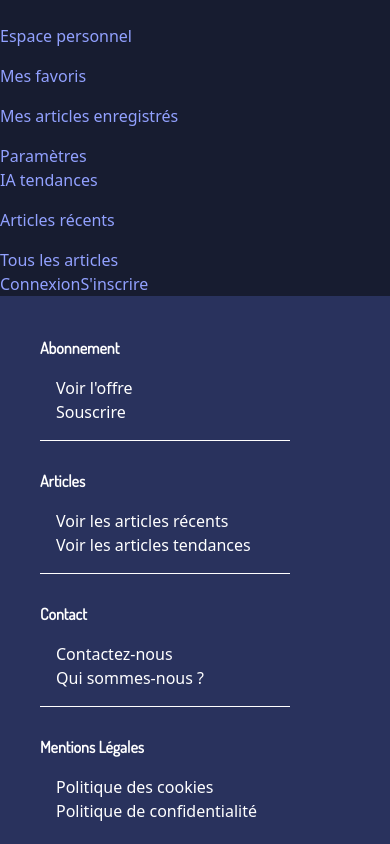
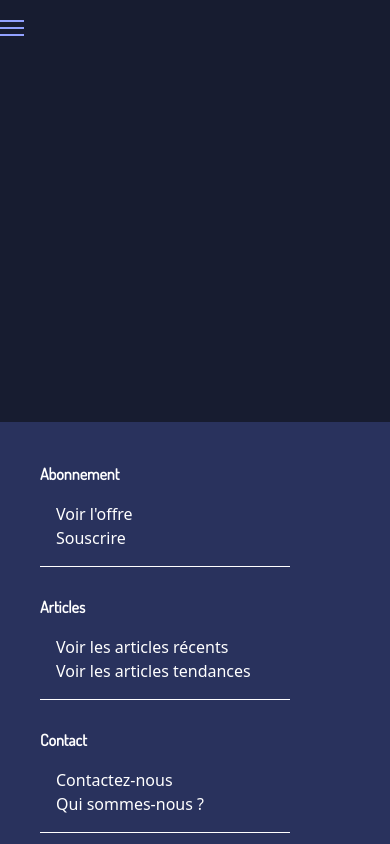
Before and after one commit to marionmura/ProjetS2_marion_yann_aline, a Vue app: page / in a window 390 px wide. Shown: the top 844 px of the page. Built offline with nearby package versions, Linux system fonts and the light colour scheme.

Commit message:
menu + boutons connexion en place

```diff
--- a/src/components/HeaderPage.vue
+++ b/src/components/HeaderPage.vue
@@ -5,30 +5,34 @@ const menuIsOpen = ref(false)
 </script>
 
 <template >
-    <header class=" bg-noirbackground text-violet">
+    <header class="pt-5 bg-noirbackground text-violet">
         <a href="/">
         </a>
-        <button class=""
+        <button class=" h-4 w-6 flex flex-col justify-between lg:hidden"
         @pointerdown="menuIsOpen = !menuIsOpen" >
-            <span class="block h-[2px] w-full bg-white transition duration-300" :class="{'translate-y-[10px] rotate-45':menuIsOpen}"></span>
-            <span class="block h-[2px] w-full bg-white transition duration-300" :class="{'translate-y-[0px] -rotate-45':menuIsOpen}"></span>
+            <span class="block h-[2px] w-full bg-violet transition duration-300" :class="{'translate-y-[8px] translate-x-[2px] rotate-45':menuIsOpen}"></span>
+            <span class="block h-[2px] w-full bg-violet transition duration-300" :class="{'translate-y-[0px] -rotate-45':menuIsOpen}"></span>
+            <span class="block h-[2px] w-full bg-violet transition duration-300" :class="{'translate-y-[-7px] -rotate-45':menuIsOpen}"></span>
         </button>
-        <nav class=""  :class="{'!visible !opacity-100':menuIsOpen}">
-            <ul class="flex flex-col gap-4 ">
+        <nav class="invisible opacity-0  lg:invisible"  :class="{'!visible !opacity-100':menuIsOpen}">
+            <ul class="mt-5 space-x-10 flex flex-col gap-4 ">
                 <li><a class="active" >Espace personnel</a></li>
                 <li><a class="" href="">Mes favoris</a></li>
                 <li><a class="" href="">Mes articles enregistrés</a></li>
                 <li><a class="" href="">Paramètres</a></li>
             </ul>
-            <ul class="flex flex-col gap-4 lg:flex-row">
-                <li><a class="active" >IA tendances</a></li>
+
+            <span class="mt-5 mb-2 block h-[2px] w-[300px] bg-violet"></span>
+            <ul class=" mt-5 mb-5 space-x-10 flex flex-col gap-4 lg:flex-row">
+                <li><a class="" >IA tendances</a></li>
                 <li><a class="" href="">Articles récents</a></li>
                 <li><a class="" href="">Tous les articles</a></li>
             </ul>
-            <div class="">
-            <button class="">Connexion</button>
-            <button class=" ">S'inscrire</button>
+
+        </nav>
+        <div class="invisible lg:visible flex items-center">
+            <button class="flex-1 m-2 p-2 bg-white rounded-lg text-noirbackground font-bold ">Connexion</button>
+            <button class="flex-1 m-2 p-2 bg-violet text-noirbackground font-bold rounded-lg">S'inscrire</button>
         </div>
-        </nav>
     </header>
 </template>
```
